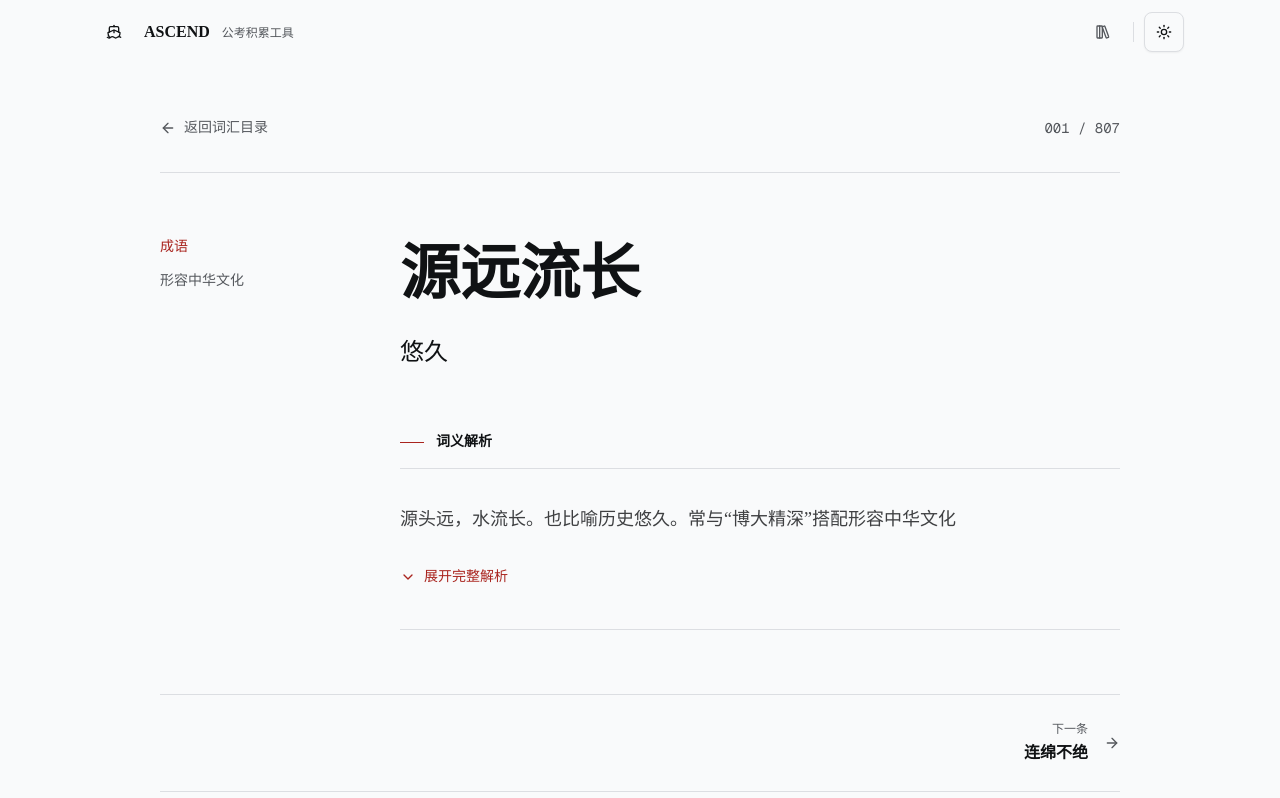
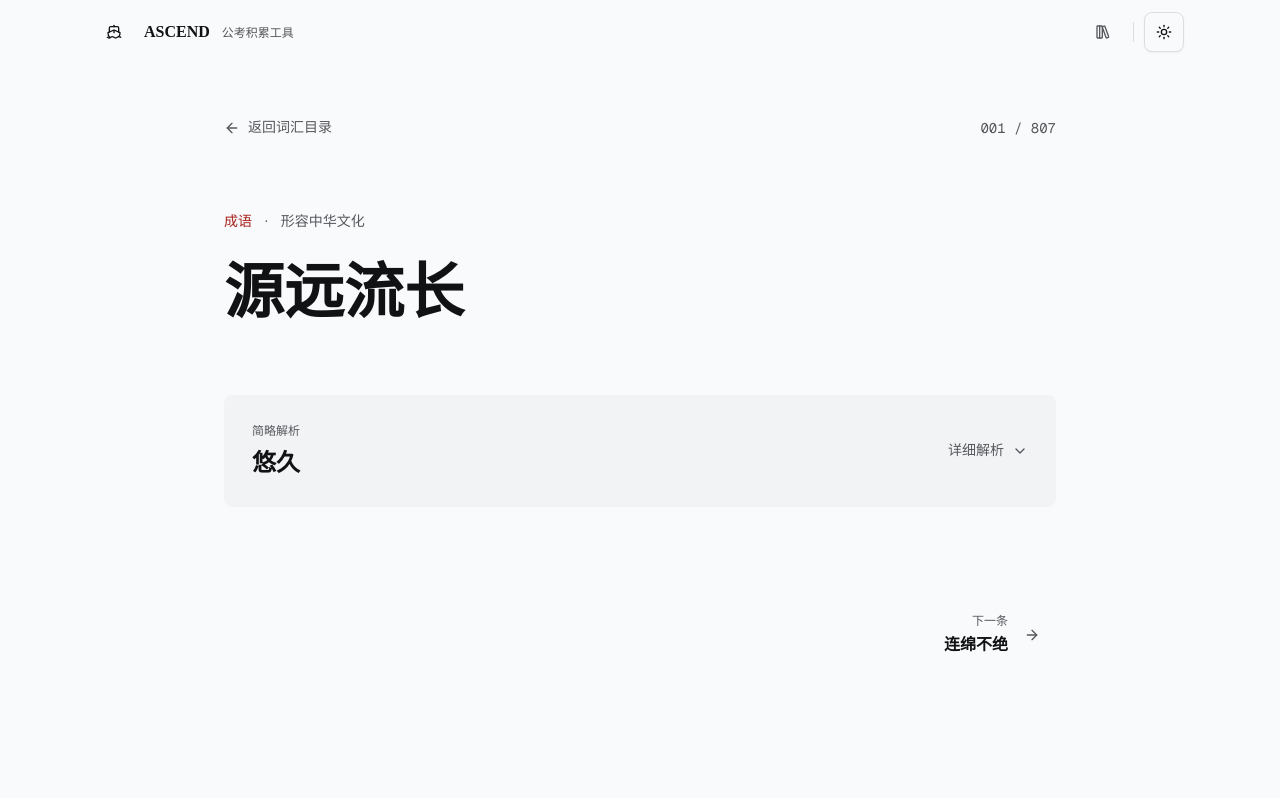
Before and after one commit to akira1ce/ascend, a Next.js app: page /peanut-vocab/1 in a window 1280 px wide. Shown: the top 798 px of the page. Built offline with nearby package versions, Linux system fonts and the light colour scheme; a small style sheet from the web is missing.

Commit message:
refactor(peanut-vocab): restructure vocabulary detail page layout

```diff
--- a/src/app/peanut-vocab/[id]/page.tsx
+++ b/src/app/peanut-vocab/[id]/page.tsx
@@ -40,8 +40,8 @@ export default async function VocabDetailPage({ params }: PageProps) {
 
 	return (
 		<main id="main-content" className="bg-background min-h-screen">
-			<div className="mx-auto w-full max-w-5xl px-5 pt-8 pb-20 sm:px-8 sm:pt-11 sm:pb-24">
-				<header className="border-border flex items-center justify-between gap-5 border-b pb-6">
+			<div className="mx-auto w-full max-w-4xl px-5 pt-8 pb-20 sm:px-8 sm:pt-11 sm:pb-24">
+				<header className="flex items-center justify-between gap-5">
 					<Link
 						href="/peanut-vocab"
 						className="text-muted-foreground hover:text-foreground inline-flex min-h-10 items-center gap-2 rounded-sm pr-2 text-sm transition-colors outline-none focus-visible:ring-2 focus-visible:ring-[var(--peanut-accent)] focus-visible:ring-offset-2"
@@ -54,28 +54,18 @@ export default async function VocabDetailPage({ params }: PageProps) {
 					</p>
 				</header>
 
-				<article className="py-10 sm:py-16">
-					<div className="grid gap-8 md:grid-cols-[12rem_minmax(0,1fr)] md:gap-12">
-						<div className="text-muted-foreground text-sm">
-							<p className="font-medium text-(--peanut-accent)">{entry.type === "idiom" ? "成语" : "词语"}</p>
-							<p className="mt-3 max-w-48 leading-6">{entry.group}</p>
-						</div>
+				<article className="pt-12 pb-14 sm:pt-16 sm:pb-20">
+					<div className="text-muted-foreground flex flex-wrap items-center gap-x-3 gap-y-1 text-sm">
+						<p className="font-medium text-(--peanut-accent)">{entry.type === "idiom" ? "成语" : "词语"}</p>
+						<span aria-hidden="true">·</span>
+						<p>{entry.group}</p>
+					</div>
 
-						<div>
-							<h1 className="text-5xl leading-tight font-semibold sm:text-6xl">{entry.term}</h1>
-							<p className="mt-6 text-xl leading-8 font-medium sm:text-2xl">{entry.distinction}</p>
+					<h1 className="mt-6 text-5xl leading-tight font-semibold text-balance sm:text-6xl">{entry.term}</h1>
 
-							<section className="mt-12 sm:mt-16" aria-labelledby="definition-heading">
-								<div className="mb-4 flex items-center gap-3">
-									<span className="h-px w-6 bg-(--peanut-accent)" aria-hidden="true" />
-									<h2 id="definition-heading" className="text-sm font-semibold">
-										词义解析
-									</h2>
-								</div>
-								<Definition meaning={entry.meaning} />
-							</section>
-						</div>
-					</div>
+					<section className="mt-12 sm:mt-16" aria-label="词义解析">
+						<Definition distinction={entry.distinction} meaning={entry.meaning} />
+					</section>
 				</article>
 
 				<DetailNavigation previous={previous} next={next} />
--- a/src/app/peanut-vocab/components/definition.tsx
+++ b/src/app/peanut-vocab/components/definition.tsx
@@ -1,18 +1,24 @@
 import { ChevronDown } from "lucide-react";
 
-export function Definition({ meaning }: { meaning: string }) {
+export function Definition({ distinction, meaning }: { distinction: string; meaning: string }) {
 	return (
-		<details className="group border-border border-y py-6 sm:py-8">
-			<summary className="cursor-pointer list-none outline-none [&::-webkit-details-marker]:hidden focus-visible:[&>span]:underline focus-visible:[&>span]:decoration-[var(--peanut-accent)] focus-visible:[&>span]:underline-offset-4">
-				<p className="text-foreground/80 line-clamp-2 text-base leading-8 group-open:hidden sm:text-lg sm:leading-9">{meaning}</p>
-				<span className="mt-5 inline-flex min-h-10 items-center gap-2 text-sm font-medium text-[var(--peanut-accent)]">
+		<details className="group bg-muted/65 open:bg-muted focus-within:bg-muted rounded-md transition-colors duration-200">
+			<summary className="hover:bg-foreground/[0.025] grid min-h-28 cursor-pointer list-none grid-cols-[minmax(0,1fr)_auto] items-center gap-5 rounded-md px-5 py-5 transition-colors outline-none sm:px-7 sm:py-6 [&::-webkit-details-marker]:hidden">
+				<span>
+					<span className="text-muted-foreground block text-xs">简略解析</span>
+					<span className="mt-2 block text-xl leading-8 font-semibold sm:text-2xl">{distinction}</span>
+				</span>
+				<span className="text-muted-foreground flex items-center gap-2 text-sm transition-colors group-hover:text-[var(--peanut-accent)]">
+					<span className="hidden group-open:hidden sm:inline">详细解析</span>
+					<span className="hidden group-open:sm:inline">收起</span>
 					<ChevronDown className="size-4 transition-transform duration-200 group-open:rotate-180" aria-hidden="true" />
-					<span className="group-open:hidden">展开完整解析</span>
-					<span className="hidden group-open:inline">收起解析</span>
 				</span>
 			</summary>
 
-			<p className="text-foreground/85 mt-1 max-w-3xl text-base leading-8 text-pretty sm:text-lg sm:leading-9">{meaning}</p>
+			<div className="px-5 pt-2 pb-7 sm:px-7 sm:pb-8">
+				<p className="text-muted-foreground text-xs">详细解析</p>
+				<p className="text-foreground/85 mt-3 max-w-3xl text-base leading-8 text-pretty sm:text-lg sm:leading-9">{meaning}</p>
+			</div>
 		</details>
 	);
 }
--- a/src/app/peanut-vocab/components/detail-navigation.tsx
+++ b/src/app/peanut-vocab/components/detail-navigation.tsx
@@ -42,11 +42,11 @@ export function DetailNavigation({ previous, next }: { previous?: AdjacentEntry;
 	}, [next, previous, router]);
 
 	return (
-		<nav className="border-border grid border-y sm:grid-cols-2" aria-label="相邻词条">
+		<nav className="grid gap-3 sm:grid-cols-2" aria-label="相邻词条">
 			{previous ? (
 				<Link
 					href={`/peanut-vocab/${previous.id}`}
-					className="group border-border hover:bg-muted/55 focus-visible:bg-muted flex min-h-24 items-center gap-4 border-b py-5 pr-5 transition-colors outline-none focus-visible:ring-2 focus-visible:ring-[var(--peanut-accent)] focus-visible:ring-inset sm:border-r sm:border-b-0"
+					className="group hover:bg-muted/65 focus-visible:bg-muted flex min-h-24 items-center gap-4 rounded-md px-4 py-4 transition-colors outline-none focus-visible:ring-2 focus-visible:ring-[var(--peanut-accent)] focus-visible:ring-inset"
 				>
 					<ArrowLeft className="text-muted-foreground size-4 shrink-0 transition-transform group-hover:-translate-x-1" aria-hidden="true" />
 					<span>
@@ -61,7 +61,7 @@ export function DetailNavigation({ previous, next }: { previous?: AdjacentEntry;
 			{next ? (
 				<Link
 					href={`/peanut-vocab/${next.id}`}
-					className="group hover:bg-muted/55 focus-visible:bg-muted flex min-h-24 items-center justify-end gap-4 py-5 pl-5 text-right transition-colors outline-none focus-visible:ring-2 focus-visible:ring-[var(--peanut-accent)] focus-visible:ring-inset"
+					className="group hover:bg-muted/65 focus-visible:bg-muted flex min-h-24 items-center justify-end gap-4 rounded-md px-4 py-4 text-right transition-colors outline-none focus-visible:ring-2 focus-visible:ring-[var(--peanut-accent)] focus-visible:ring-inset"
 				>
 					<span>
 						<span className="text-muted-foreground block text-xs">下一条</span>
```
